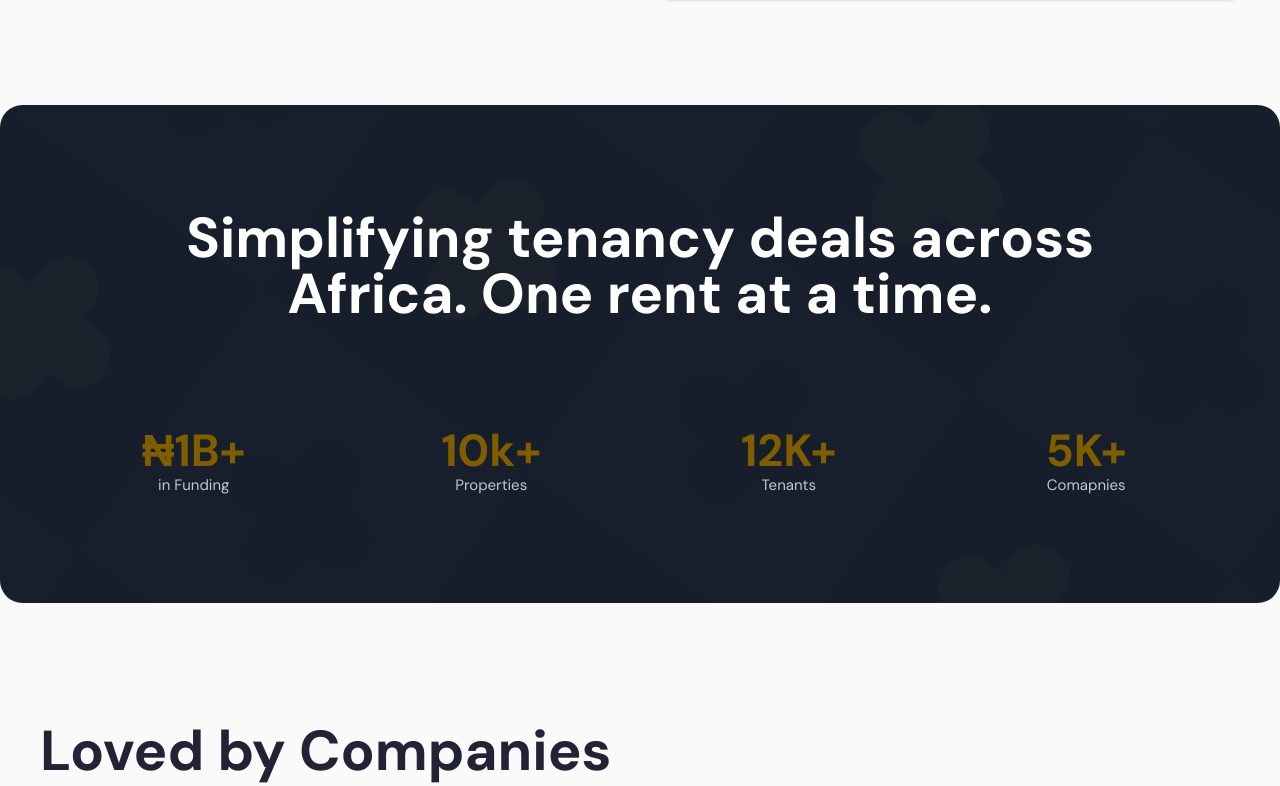
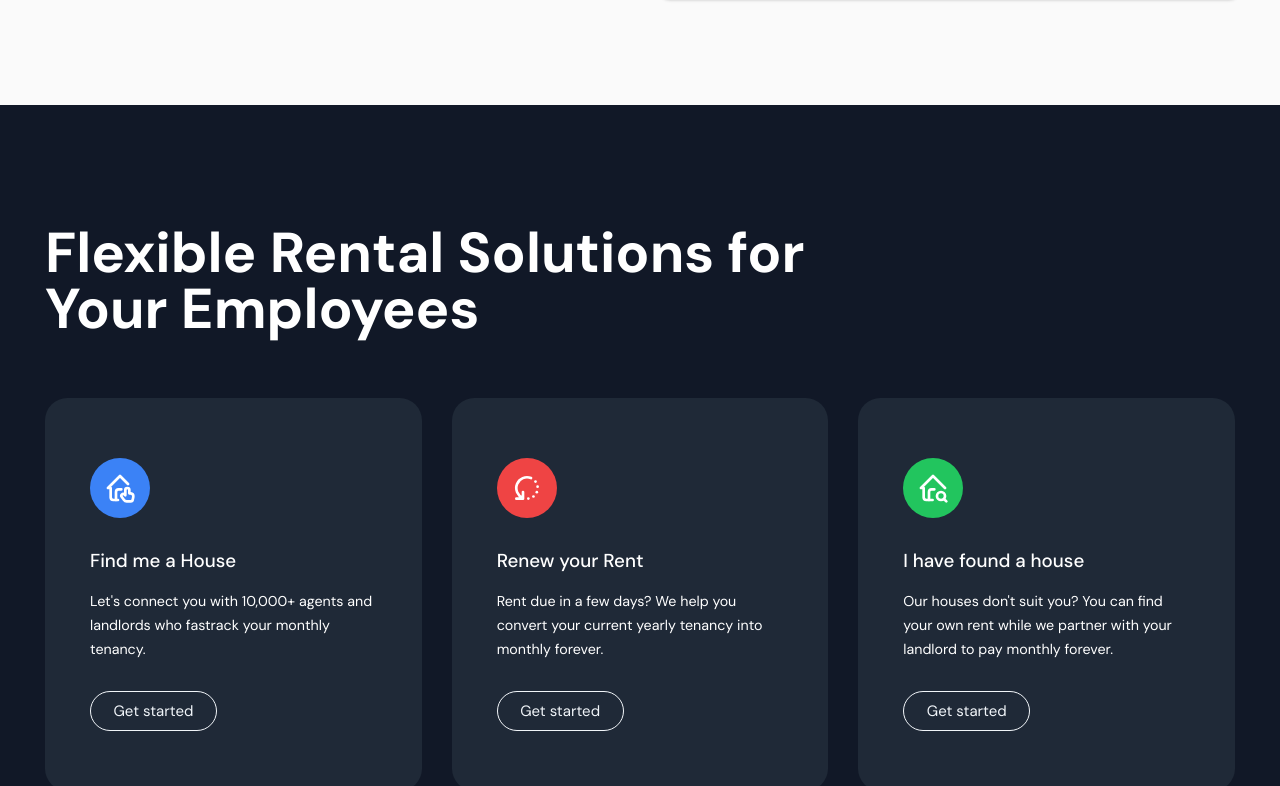
Before and after one commit to Creditclan-Tech-Limted/ileyah-website, a Next.js app: page /companies in a window 1280 px wide. Shown: the part 1535-2321 px from the top of the page. Built offline with nearby package versions, Linux system fonts and the light colour scheme; a web font is replaced by a local one.

Commit message:
feat: Added Company dashboard

```diff
--- /dev/null
+++ b/src/app/companies/components/Products.jsx
@@ -0,0 +1,71 @@
+import React from 'react'
+import './Product.css'
+import { IconHomeHand, IconHomeSearch, IconRotate2 } from '@tabler/icons-react';
+import Button from '@/components/global/Button';
+
+const Products = () => {
+  return (
+    <>
+      <div className="mt-[600px] md:mt-0 py-20 md:py-32 w-full bg-gray-900 text-white">
+        <div className="container">
+          <h2 className="text-5xl md:text-6xl font-bold max-w-4xl">
+            Flexible Rental Solutions for Your Employees
+          </h2>
+          <div className="grid md:grid-cols-3 gap-8 mt-16">
+            <div className="px-12 py-16 bg-gray-800 rounded-3xl relative">
+              <div className="flex mb-8">
+                <div className="w-16 h-16 rounded-full flex justify-center items-center bg-blue-500 text-white">
+                  <IconHomeHand size="32" />
+                </div>
+              </div>
+              <h2 className="text-xl font-medium">
+                Find me a House
+              </h2>
+              <p className="mt-4 text-[.95rem] text-white">
+                Let's connect you with 10,000+ agents and landlords who fastrack your monthly tenancy.
+              </p>
+              <Button className="mt-8" variant="outlined" color='white'>
+                Get started
+              </Button>
+            </div>
+            <div className="px-12 py-16 bg-gray-800 rounded-3xl relative">
+              <div className="flex mb-8">
+                <div className="w-16 h-16 rounded-full flex justify-center items-center bg-red-500 text-white">
+                  <IconRotate2 size="32" />
+                </div>
+              </div>
+              <h2 className="text-xl font-medium">
+                Renew your Rent
+              </h2>
+              <p className="mt-4 text-[.95rem] text-white">
+                Rent due in a few days? We help you convert your current yearly tenancy into monthly forever.
+              </p>
+              <Button className="mt-8" variant="outlined" color='white'>
+                Get started
+              </Button>
+            </div>
+            <div className="px-12 py-16 bg-gray-800 rounded-3xl relative">
+              <div className="flex mb-8">
+                <div className="w-16 h-16 rounded-full flex justify-center items-center bg-green-500 text-white">
+                  <IconHomeSearch size="32" />
+                </div>
+              </div>
+              <h2 className="text-xl font-medium">
+                I have found a house
+              </h2>
+              <p className="mt-4 text-[.95rem] text-white">
+                Our houses don't suit you? You can find your own rent while we
+                partner with your landlord to pay monthly forever.
+              </p>
+              <Button className="mt-8" variant="outlined" color='white'>
+                Get started
+              </Button>
+            </div>
+          </div>
+        </div>
+      </div>
+    </>
+  )
+}
+
+export default Products;
--- a/src/app/companies/page.jsx
+++ b/src/app/companies/page.jsx
@@ -9,6 +9,8 @@ import Footer from '@/components/Footer';
 import FAW from '@/components/FAW';
 import Testimonials from '@/components/Testimonials';
 import Future from '@/components/Future';
+import Products from './components/Products';
+import Artisans from '@/components/Artisans';
 
 const Page = () => {
   const [scrollTop, setScrollTop] = useState(0);
@@ -49,6 +51,8 @@ const Page = () => {
       <Navbar />
       <Hero />
       <Benefit />
+      <Products />
+      <Artisans />
       <Future />
       <Testimonials source='company' />
       <FAW />
--- a/src/app/dashboard/(companies)/companies/staffs/page.jsx
+++ b/src/app/dashboard/(companies)/companies/staffs/page.jsx
@@ -5,7 +5,7 @@ import { IconChevronDownLeft, IconChevronRight, IconPlus } from '@tabler/icons-r
 import AddNewStaff from './modals/AddNewStaff';
 import { useState } from 'react';
 
-const page = () => {
+const Page = () => {
   const { data, updateData } = useSignupStore((state) => state);
   const [openAddNewStaff, setOpenAddNewStaff] = useState(false)
   const [staff, setStaff] = useState({
@@ -52,7 +52,7 @@ const page = () => {
                 <tbody>
                   {
                     [0, 1, 2, 3, 4, 5, 6, 7, 8, 9, 10].map((item, i) => (
-                      <tr className="hover:bg-gray-50 cursor-pointer select-none border-b">
+                      <tr className="hover:bg-gray-50 cursor-pointer select-none border-b" key={i}>
                         <td scope="row" className="px-6 py-4 whitespace-nowrap">Oyegbile Praise </td>
                         <td className="px-6 py-4 whitespace-nowrap">+234 903 9719 017</td>
                         <td className="px-6 py-4 whitespace-nowrap">praise@ileyah.com</td>
@@ -135,14 +135,14 @@ const page = () => {
                   </nav>
                 </div>
               </div>
-              </div>
             </div>
           </div>
         </div>
+      </div>
 
-        <AddNewStaff isOpen={openAddNewStaff} onClose={handleClose} />
-      </>
-      )
+      <AddNewStaff isOpen={openAddNewStaff} onClose={handleClose} />
+    </>
+  )
 }
 
-      export default page;
+export default Page;
```
Also changed, not shown: src/app/companies/components/Product.css (added).
